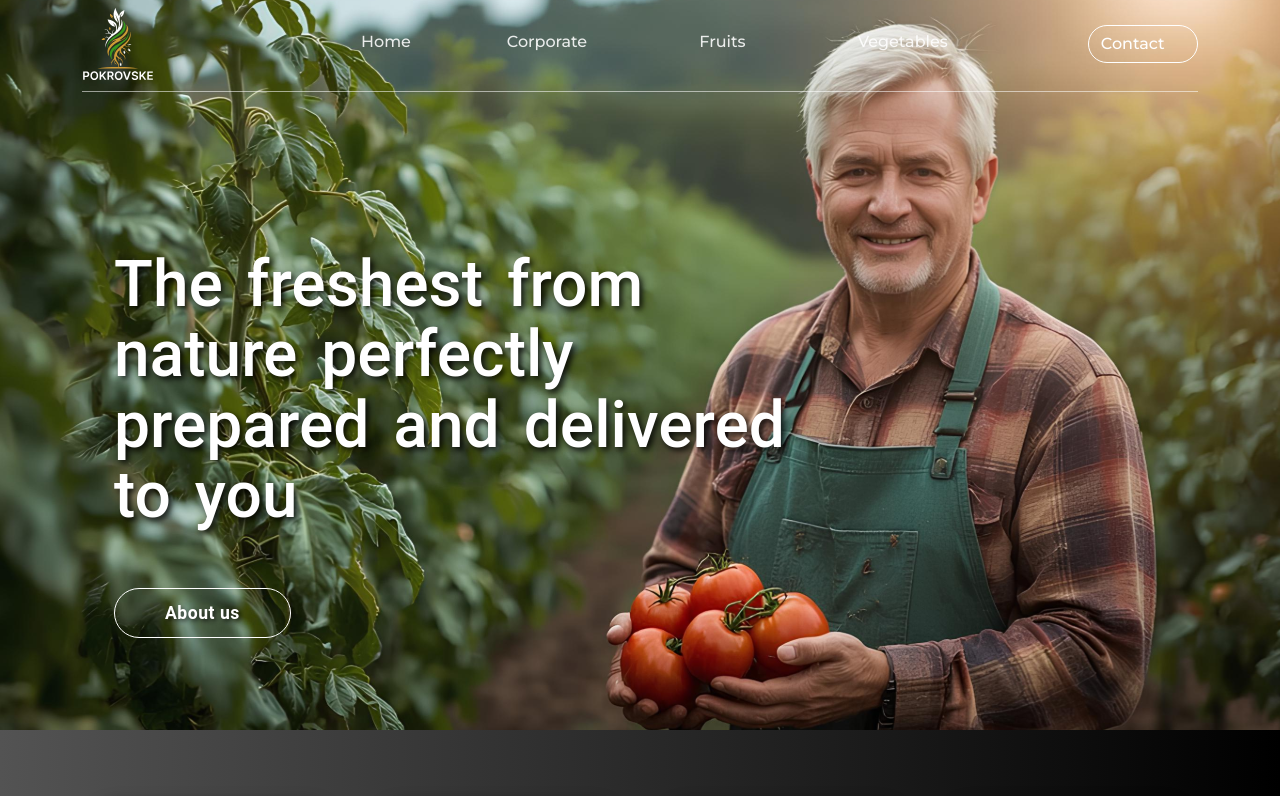
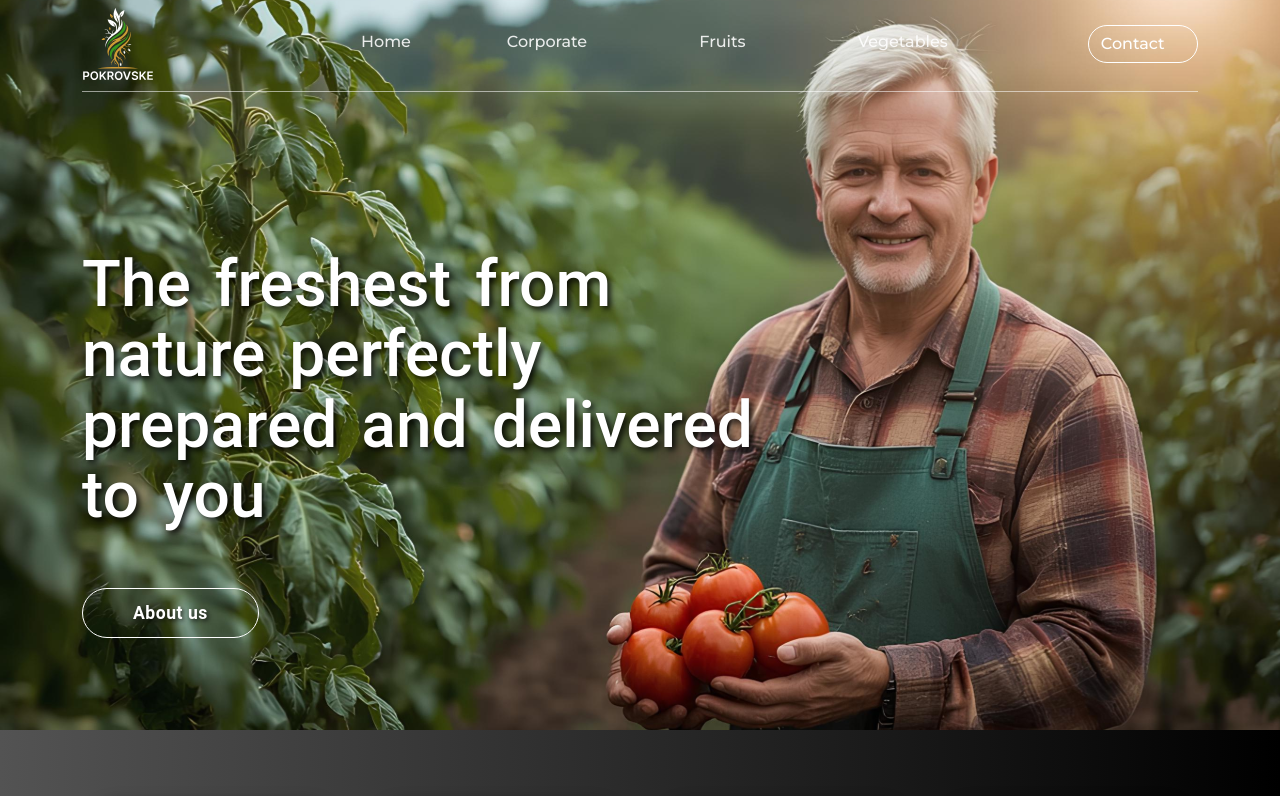
Before and after one commit to PiyushNagose/Grow-Up-Company-Project, a React (Create React App) app: page / in a window 1280 px wide. Shown: the top 796 px of the page. Built offline with nearby package versions, Linux system fonts and the light colour scheme; some icons are missing.

Commit message:
Final Commit

```diff
--- a/src/Pages/HomePage.js
+++ b/src/Pages/HomePage.js
@@ -284,7 +284,7 @@ const HomeHero = () => (
           textShadow: "2px 2px 4px rgba(0,0,0,0.7)",
           textAlign: "left",
           padding: { xs: "0 34px", sm: "0" },
-          marginLeft: { sm: "2rem" },
+          marginLeft: { sm: "1.65rem", lg: "0", md: "0"},
         }}
       >
         <Typography
```
